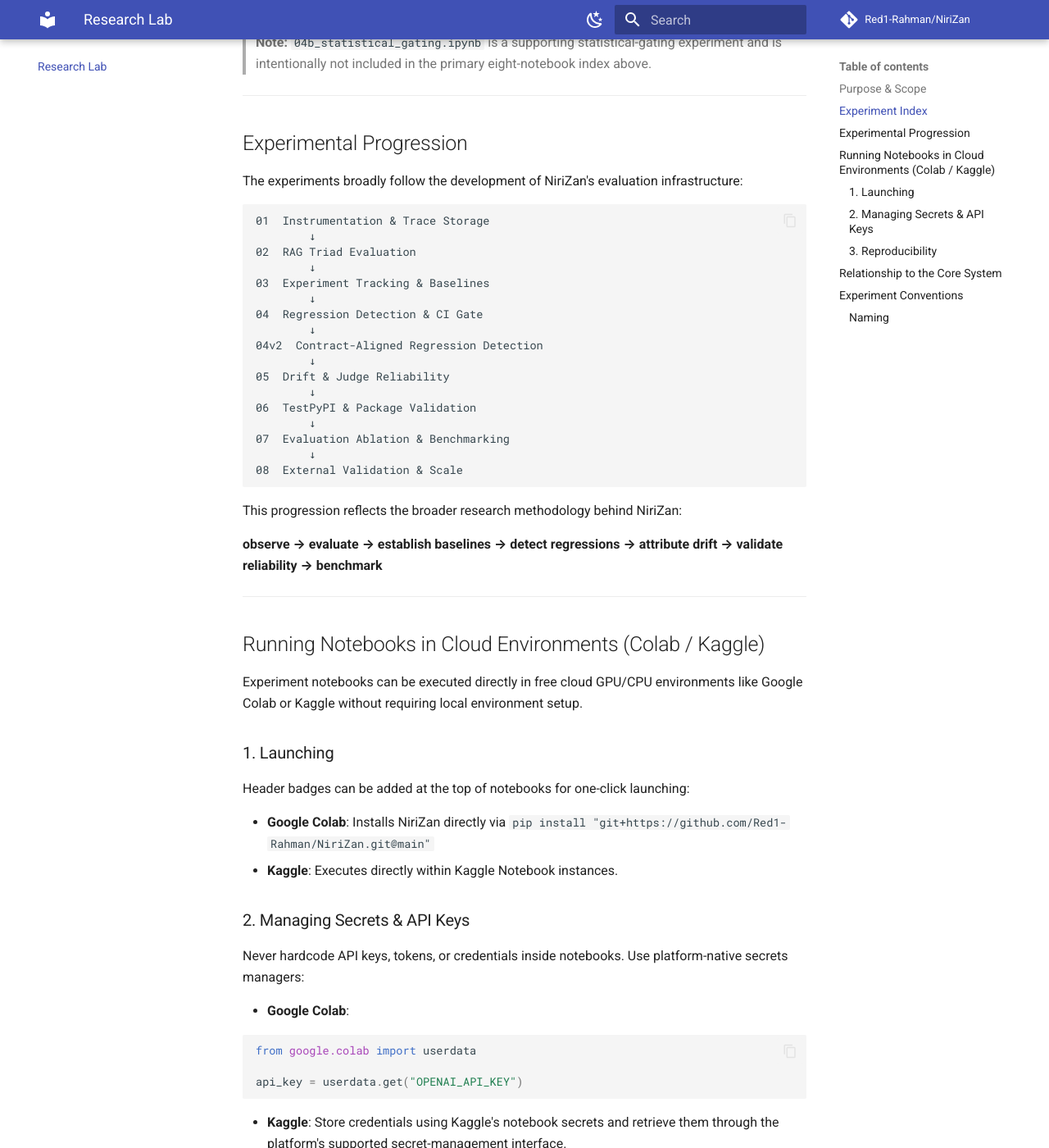
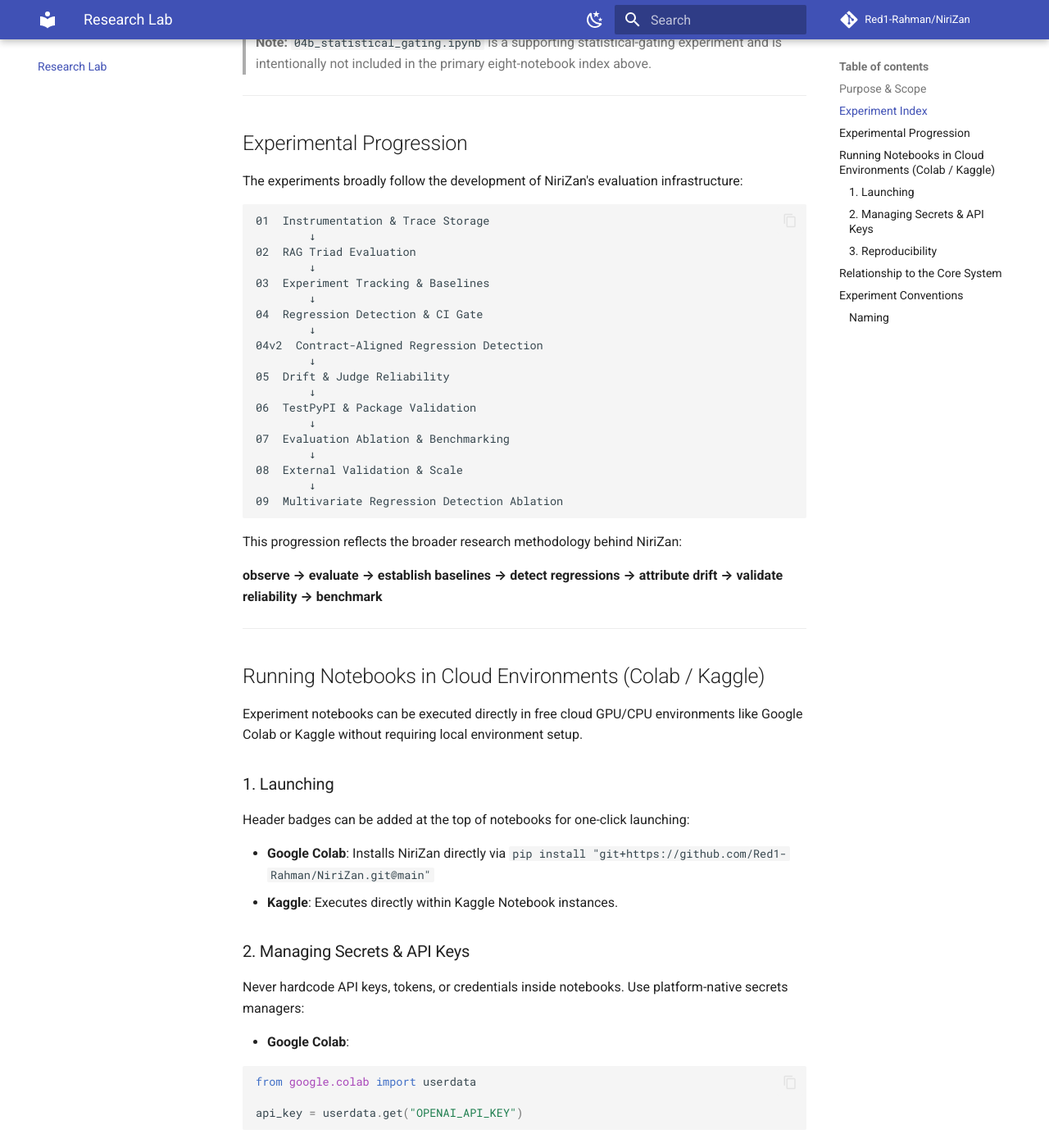
Before and after one commit to Red1-Rahman/NiriZan, an MkDocs documentation site: the page built from docs/experiments.md, in a window 1280 px wide and 1400 px high, scrolled down 2155 px. Shown: the whole window at 82% size. Built offline with MkDocs 1.6.1 and Material for MkDocs 9.7.7, drawn with Linux system fonts in a browser that asks for light colours; comment, search, counter and statistics services are not loaded; some of the changed text lies outside the part shown.

Commit message:
docs: sync mirrored docs from source files

````diff
--- a/docs/experiments.md
+++ b/docs/experiments.md
@@ -61,6 +61,8 @@ The experiments broadly follow the development of NiriZan's evaluation infrastru
 07  Evaluation Ablation & Benchmarking
         ↓
 08  External Validation & Scale
+        ↓
+09  Multivariate Regression Detection Ablation
 ```
 
 This progression reflects the broader research methodology behind NiriZan:
@@ -92,7 +94,24 @@ Never hardcode API keys, tokens, or credentials inside notebooks. Use platform-n
   api_key = userdata.get("OPENAI_API_KEY")
   ```
 
-* **Kaggle**: Store credentials using Kaggle's notebook secrets and retrieve them through the platform's supported secret-management interface.
+* **Kaggle**:
+  ```python
+  from kaggle_secrets import UserSecretsClient
+
+  user_secrets = UserSecretsClient()
+  api_key = user_secrets.get_secret("OPENAI_API_KEY")
+  ```
+
+* **Local PC**:
+  ```python
+  import os
+  from dotenv import load_dotenv
+
+  load_dotenv()
+  api_key = os.getenv("OPENAI_API_KEY")
+  ```
+> Store secrets in a `.env` like `OPENAI_API_KEY=your_api_key_here`
+> Never commit `.env` files to version control. Add `.env` to `.gitignore`
 
 ### 3. Reproducibility
 
````
